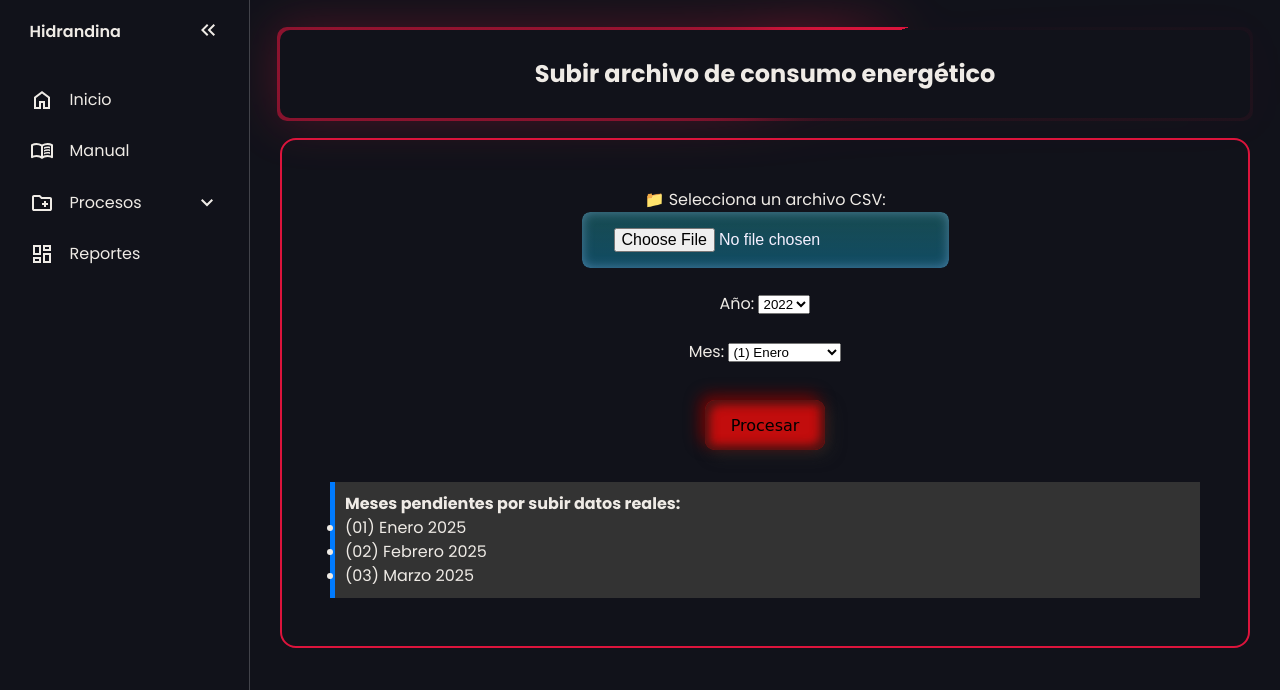
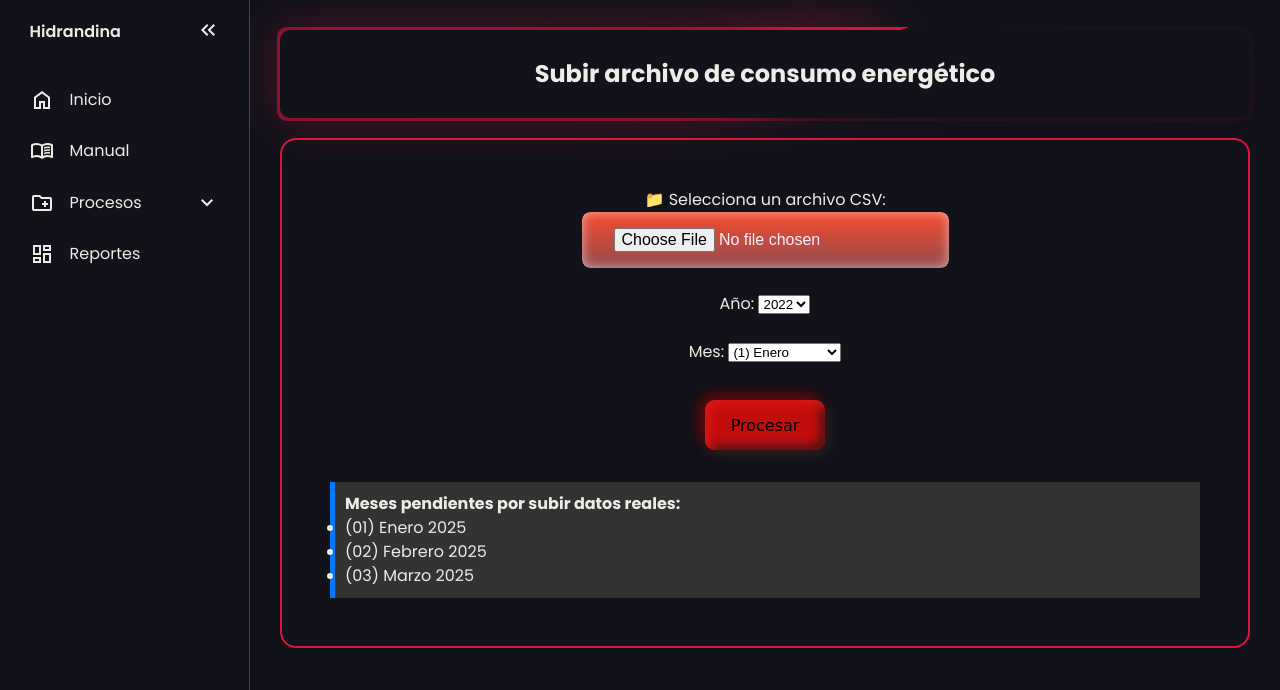
Before and after one commit to JuanChuTri123/PROYECTO_FINAL2, a Flask app: page /subir-archivo in a window 1280 px wide. Shown: the top 690 px of the page. Run offline with Flask 3, Linux system fonts and the light colour scheme.

Commit message:
Update estilos_subir.css

```diff
--- a/static/css/estilos_subir.css
+++ b/static/css/estilos_subir.css
@@ -46,8 +46,8 @@ text-align: center;
       rgba(8, 77, 126, 0) 0%,
       rgba(8, 77, 126, 0.42) 100%
     ),
-    rgba(47, 255, 255, 0.24);
-  box-shadow: inset 0 0 12px rgba(151, 200, 255, 0.44);
+   rgba(255, 78, 47, 0.966);
+  box-shadow: inset 0 0 12px rgba(231, 210, 210, 0.753);
   z-index: -1;
 }
 
@@ -64,8 +64,9 @@ text-align: center;
       rgba(8, 77, 126, 0) 0%,
       rgba(8, 77, 126, 0.42) 100%
     ),
-    rgba(47, 255, 255, 0.24);
-  box-shadow: inset 0 0 12px rgba(151, 200, 255, 0.44);
+        rgb(144, 247, 61);
+  box-shadow: inset 0 0 12px rgba(129, 248, 18, 0.932);
+
   border-radius: 0.5rem;
   opacity: 0;
   z-index: -1;
@@ -95,7 +96,7 @@ text-align: center;
   background: linear-gradient(
       180deg,
       rgba(26, 190, 240, 0.616) 0%,
-      rgba(184, 238, 255, 0) 100%
+      rgba(202, 71, 19, 0) 100%
     ),
     linear-gradient(0deg, rgba(184, 238, 255, 0.32), rgba(184, 238, 255, 0.32));
   -webkit-mask: linear-gradient(#fff 0 0) content-box, linear-gradient(#fff 0 0);
@@ -119,7 +120,7 @@ mask-composite: xor;
  letter-spacing: 2px;
  cursor: pointer;
  border-radius: 10px;
- border: 2px dashed #00BFA6;
+ border: 2px dashed #bf2600;
  box-shadow: rgba(50, 50, 93, 0.25) 0px 2px 5px -1px, rgba(0, 0, 0, 0.3) 0px 1px 3px -1px;
  transition: .4s;
 }
@@ -149,7 +150,7 @@ mask-composite: xor;
   background: #c20d0d;
   justify-content: center;
   align-items: center;
-  box-shadow: -5px -5px 15px #6e0404, 5px 5px 15px #222, inset 5px 5px 10px #4e1313,
+  box-shadow: -5px -5px 15px #6e0404, 5px 5px 15px #222, inset 5px 5px 10px #db1717,
     inset -5px -5px 10px #4e1313;
   font-family: "Damion", cursive;
   cursor: pointer;
```
